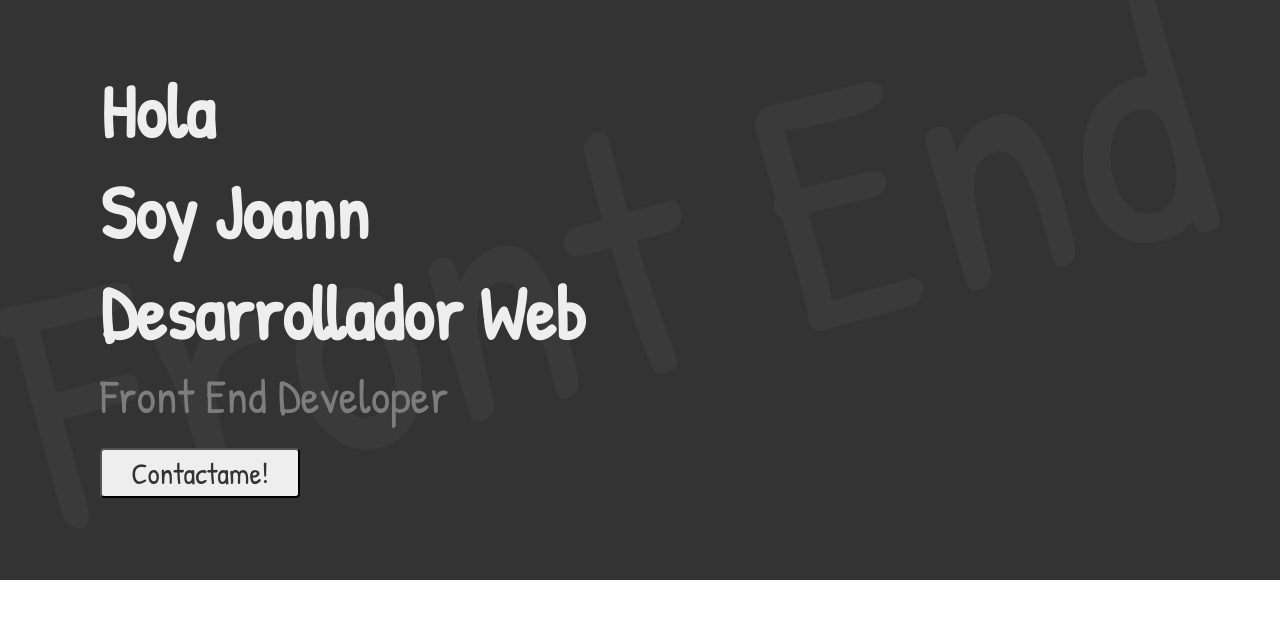
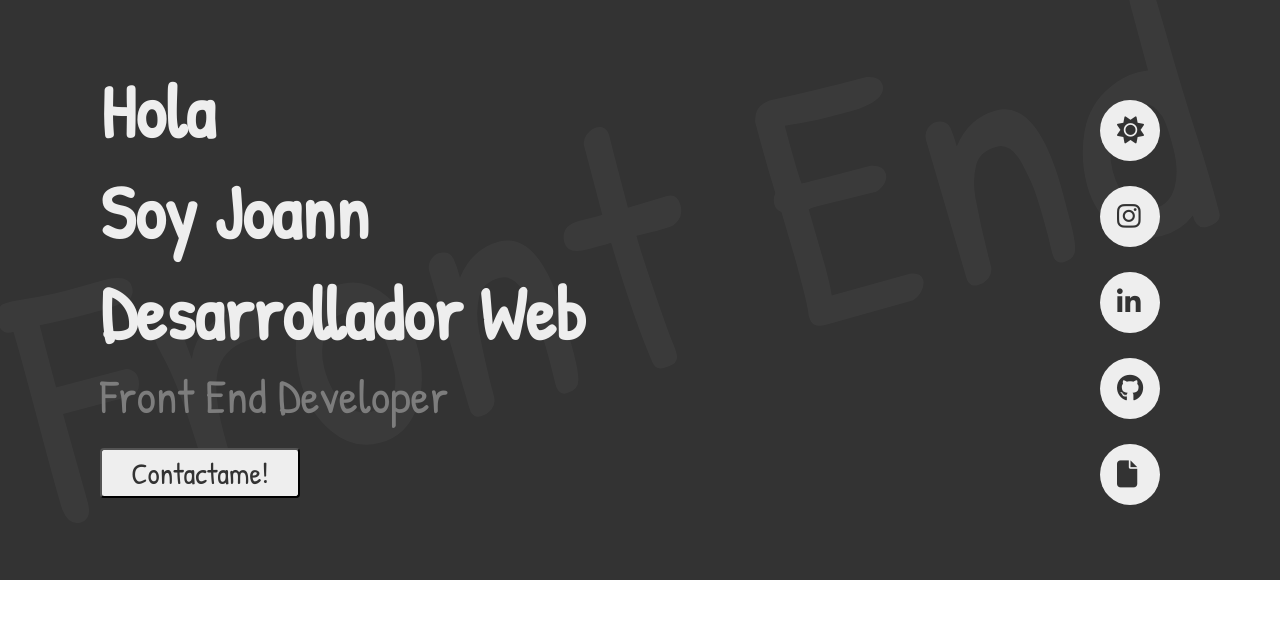
Before and after one commit to joannddn/joannddn.github.io, a plain HTML site: page index.html in a window 1280 px wide. Drawn offline with Linux system fonts and the light colour scheme.

Commit message:
Help Bar Terminado

```diff
--- a/index.html
+++ b/index.html
@@ -13,11 +13,17 @@
 </head>
 <body>
     <div class="container">
-        <div class="help-bar">
-
-        </div>
         <section class="first-section">
             <p class="background-main-text">Front End</p>
+            <div class="help-bar">
+                <div class="icons-bar">
+                    <a href="#" class="fa-solid fa-sun"></a>
+                    <a href="#" class="fa-brands fa-instagram"></a>
+                    <a href="#" class="fa-brands fa-linkedin-in"></a>
+                    <a href="#" class="fa-brands fa-github"></a>
+                    <a href="#" class="fa-solid fa-file"></a>
+                </div>
+            </div>
             <header>
                 <h1>Hola<br>Soy Joann<br>Desarrollador Web</h1>
                 <p>Front End Developer</p>
@@ -26,6 +32,11 @@
                 </from>
             </header>
         </section>
+
+
+
+
+
     </div>
 
 
--- a/style.css
+++ b/style.css
@@ -3,6 +3,7 @@
 	margin: 0;
 	box-sizing: border-box;
 	text-decoration: none;
+	font-family: 'Patrick Hand', cursive;
 }
 
 .container {
@@ -14,20 +15,41 @@ body {
     font-family: 'Patrick Hand', cursive;
 }
 
+.help-bar {
+	width: 100%;
+	max-width: 60px;
+	position: fixed;
+	top: 100px;
+	left: 1100px;
+}
+
+.help-bar a {
+	display: block;
+	padding: 17px;
+	text-decoration: none;
+	font-size: 27px;
+	position: relative;
+	color: #333333;
+	background-color: #EEEEEE;
+	border-radius: 50%;
+	margin-bottom: 25px;
+}
+
+
 .first-section {
 	background-color: #333333;
 	height: 580px;
-
 }
 
 .background-main-text {
 	position: absolute;
 	top: 200px;
+	left: 0px;
 	font-family: Patrick Hand;
 	font-style: normal;
 	font-weight: normal;
 	font-size: 350px;
-	line-height: 110px;
+	line-height: 100px;
 	transform: rotate(-14.78deg);
 	color: #7D7D7D;
 	opacity: 10%;
```
